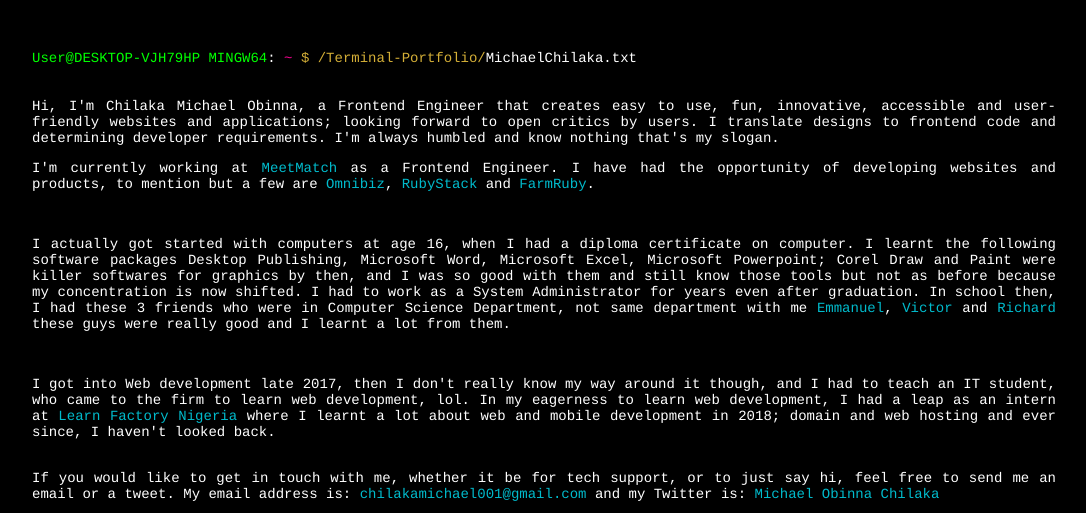
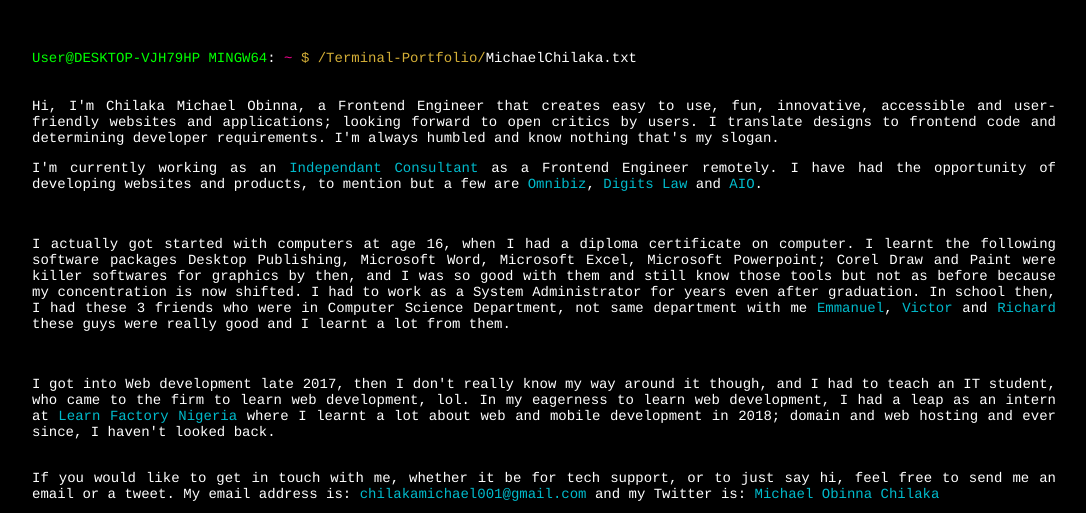
Before and after one commit to siccoo/michaelchilaka, a plain HTML site: page index.html in a window 1280 px wide. Shown: the top 513 px of the page, without its empty margins (96-1182 px from the left). Drawn offline with nearby package versions, Linux system fonts and the light colour scheme; no server answers.

Commit message:
Update index.html

```diff
--- a/index.html
+++ b/index.html
@@ -32,8 +32,8 @@
         Hi, I'm Chilaka Michael Obinna,
         a Frontend Engineer that creates easy to use, fun, innovative, accessible and user-friendly websites and applications; looking forward to open critics by users. I translate designs to frontend code and determining developer requirements. I'm always humbled and know nothing that's my slogan.
         <br>
-        <p>I'm currently working at <a href="https://meetmatch.biz">MeetMatch</a>  as a Frontend Engineer. I have had the opportunity of developing websites and products, to mention but a few are <a href="https://omnibiz.com/">Omnibiz</a>, <a href="https://rubystack.io/">RubyStack</a> and
-        <a href="https://farmruby.com">FarmRuby</a>.</p>
+        <p>I'm currently working as an <a href="https://michaelchilaka.netlify.app/">Independant Consultant</a>  as a Frontend Engineer remotely. I have had the opportunity of developing websites and products, to mention but a few are <a href="https://omnibiz.com/">Omnibiz</a>, <a href="https://dev.digitslaw.com">Digits Law</a> and
+        <a href="https://aio.ng">AIO</a>.</p>
         <br>
         <p>I actually got started with computers at age 16, when I had a diploma certificate on computer. I learnt the following software packages Desktop Publishing, Microsoft Word,
     Microsoft Excel, Microsoft Powerpoint; Corel Draw and Paint were killer softwares for graphics by then, and I was so good with them and still know those tools
```
